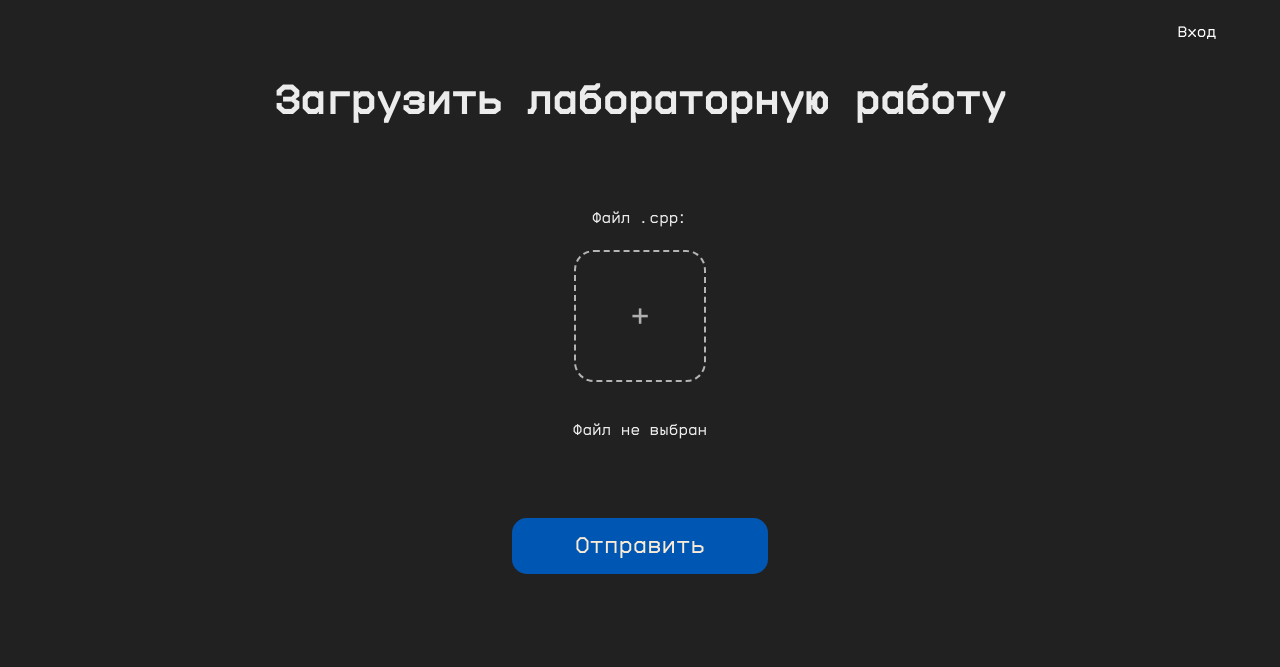
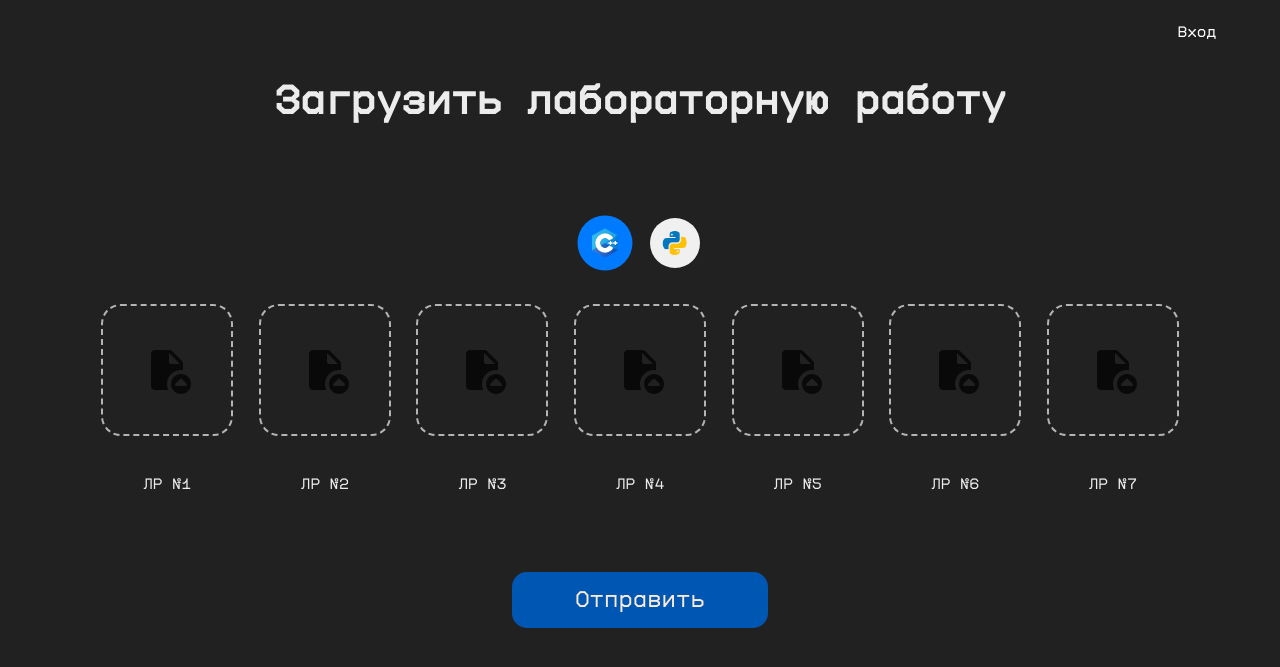
Before and after one commit to JKofAL/Veritas, a Flask app: page / in a window 1280 px wide. Shown: the top 667 px of the page. Run offline with Flask 3, Linux system fonts and the light colour scheme.

Commit message:
добавил загрузку нескольких файлов, распределение по py и cpp

```diff
--- a/app/src/css/index.css
+++ b/app/src/css/index.css
@@ -1,15 +1,11 @@
 @import url("shablon.css");
 
 /* ----------------------------------------------- */
-/* главная страница */
-/* кастомизация заголовка вверху страницы */
+/* Заголовок страницы */
 /* ----------------------------------------------- */
 
 .title-main-list {
-    float: none;
     width: auto;
-    height: auto;
-    /* margin: 10vh 0; */
     padding: 10vh 0;
 }
 
@@ -19,14 +15,8 @@
 }
 
 /* ----------------------------------------------- */
+/* Поля для загрузки файла */
 /* ----------------------------------------------- */
-/* кастомизация поля с загрузкой файла */
-/* ----------------------------------------------- */
-
-.label-file-cpp {
-    width: auto;
-    padding: 1vh;
-}
 
 .input-cell-div {
     width: 10vw;
@@ -34,41 +24,40 @@
     border-radius: 15%;
     border: 2px dashed #b4b4b4;
     margin: 2vh auto 5vh auto;
+    position: relative;
 }
 
 .input-cell-div-p {
-    width: 10vw;
-    height: 10vw;
-    position: absolute;
     font-size: 32px;
     text-align: center;
     display: flex;
     justify-content: center;
     align-items: center;
-}
-
-.input-cell-p {
-    opacity: .7;
+    opacity: 0.7;
+    height: 100%;
+    width: 100%;
 }
 
 .input-cell {
     width: 100%;
     height: 100%;
     opacity: 0;
+    position: absolute;
+    top: 0;
+    left: 0;
 }
 
-/* ----------------------------------------------- */
-/* ----------------------------------------------- */
-/* отображение имени загруженного файла */
-/* ----------------------------------------------- */
+.input-cells {
+    display: inline-block;
+    margin: 0 1vw;
+}
 
 .file-name-display {
     text-align: center;
 }
 
 /* ----------------------------------------------- */
-/* ----------------------------------------------- */
-/* кнопка загрузки файла для проверки */
+/* Кнопка загрузки */
 /* ----------------------------------------------- */
 
 .button-upload-file {
@@ -92,22 +81,21 @@
     border: none;
 }
 
-/* эффект при наведении мыши на кнопку */
 .button-upload-file-bttn:hover {
     cursor: pointer;
     background-color: #0056b3;
 }
 
-/* эффект при наведении мыши на неактивную кнопку */
 .button-upload-file-bttn:disabled:hover {
     cursor: not-allowed;
 }
 
-/* кастомизация неактивной кнопки */
 .button-upload-file-bttn:disabled {
     background-color: #0056b3;
 }
 
+/* ----------------------------------------------- */
+/* Кнопка входа */
 /* ----------------------------------------------- */
 
 .login-btn {
@@ -117,3 +105,52 @@
     top: 3%;
     right: 5%;
 }
+
+/* ----------------------------------------------- */
+/* Переключатель языков */
+/* ----------------------------------------------- */
+
+.language-switch {
+    display: flex;
+    justify-content: center;
+    margin: 2vh 0;
+}
+
+.lang-btn {
+    width: 50px;
+    height: 50px;
+    background-color: #f0f0f0;
+    border: none;
+    border-radius: 50%;
+    margin: 0 10px;
+    display: flex;
+    justify-content: center;
+    align-items: center;
+    transition: background-color 0.3s ease, transform 0.3s ease;
+    cursor: pointer;
+}
+
+.lang-btn.active {
+    background-color: #007BFF;
+    transform: scale(1.1);
+}
+
+.lang-btn img {
+    width: 30px;
+    height: 30px;
+    pointer-events: none;
+}
+
+.lang-btn:hover {
+    background-color: #0056b3;
+}
+
+.lab-section {
+    margin: 20px;
+    display: flex;
+    justify-content: center;
+}
+
+.hidden {
+    display: none;
+}
--- a/app/templates/index.html
+++ b/app/templates/index.html
@@ -7,55 +7,157 @@
     <link rel="stylesheet" href="../src/css/index.css">
 </head>
 <body>
+    <!-- отображение имени пользователя -->
     {% if user == None %}
+    <!-- ссылка на логин, если пользователь не зашёл -->
         <a href="/login" class="login-btn">
-            <span>Вход</span>
+            <span id="username">Вход</span>
         </a>
     {% else %}
+    <!-- заглушка, если пользователь зашёл -->
         <a href="#" class="login-btn">
-            <span>{{ user }}</span>
+            <span id="username">{{ user }}</span>
         </a>
     {% endif %}
+
+    <!-- ОСНОВНОЙ БЛОК -->
+    <!-- ОСНОВНОЙ БЛОК -->
+    <!-- ОСНОВНОЙ БЛОК -->
     <div class="title-main-list">
         <h2 class="title-main">Загрузить лабораторную работу</h2>
     </div>
+
+    <!-- Добавляем переключатель языков -->
+    <div class="language-switch">
+        <button class="lang-btn active" id="cpp-btn" onclick="setLanguage('cpp')">
+            <img src="../src/images/cpp-icon.png" alt="C++" class="lang-icon">
+        </button>
+        <button class="lang-btn" id="python-btn" onclick="setLanguage('python')">
+            <img src="../src/images/python-icon.png" alt="Python" class="lang-icon">
+        </button>
+    </div>
+
+    <!-- добавляем форму загрузки файлов -->
     <form action="/upload" method="post" enctype="multipart/form-data">
-        <div class="label-file-cpp">
-            <p style="text-align: center;">Файл .cpp:</p>
+        <!-- Секция для C++ -->
+        <div id="cpp-section" class="lab-section">
+            {% for file_input in range(7) %}
+            <div class="input-cells">
+                <!-- ячейка загрузки файла -->
+                <div class="input-cell-div">
+                    <!-- отображение внутри ячейки -->
+                    <div class="input-cell-div-p">
+                        <image
+                            class="input-cell-p"
+                            id="input-cell-ico-cpp-{{ file_input + 1 }}"
+                            src="../src/images/upload-file.png" />
+                    </div>
+
+                    <input
+                        type="file"
+                        name="file-cpp-{{ file_input + 1 }}"
+                        id="file-cpp-{{ file_input + 1 }}"
+                        data-language="cpp"
+                        data-index="{{ file_input + 1 }}"
+                        class="input-cell">
+                </div>
+                <!-- отображение имени файла -->
+                <div id="file-name-display-cpp-{{ file_input + 1 }}" class="file-name-display">
+                    <p>ЛР №{{ file_input + 1 }}</p>
+                </div>
+            </div>
+            {% endfor %}
         </div>
 
-        <div class="input-cell-div">
-            <div class="input-cell-div-p">
-                <p class="input-cell-p">+</p>
+        <!-- Секция для Python -->
+        <div id="python-section" class="lab-section hidden">
+            {% for file_input in range(7) %}
+            <div class="input-cells">
+                <!-- ячейка загрузки файла -->
+                <div class="input-cell-div">
+                    <!-- отображение внутри ячейки -->
+                    <div class="input-cell-div-p">
+                        <image
+                            class="input-cell-p"
+                            id="input-cell-ico-py-{{ file_input + 1 }}"
+                            src="../src/images/upload-file.png" />
+                    </div>
+
+                    <input
+                        type="file"
+                        name="file-py-{{ file_input + 1 }}"
+                        id="file-py-{{ file_input + 1 }}"
+                        data-language="py"
+                        data-index="{{ file_input + 1 }}"
+                        class="input-cell">
+                </div>
+                <!-- отображение имени файла -->
+                <div id="file-name-display-py-{{ file_input + 1 }}" class="file-name-display">
+                    <p>ЛР №{{ file_input + 1 }}</p>
+                </div>
             </div>
-
-            <input type="file" name="file" id="file" onchange="updateFileName()" class="input-cell">
+            {% endfor %}
         </div>
-
-        <!-- Новый блок для отображения имени файла -->
-        <div id="file-name-display" class="file-name-display">
-            <p>Файл не выбран</p>
-        </div>
-
+        <!-- кнопка загрузки файлов -->
         <div class="button-upload-file">
             <button type="submit" class="button-upload-file-bttn" id="submit-btn" disabled>Отправить</button>
         </div>
-
     </form>
 
     <script>
-        function updateFileName() {
-            const fileInput = document.getElementById('file');
-            const fileNameDisplay = document.getElementById('file-name-display');
-            const submitButton = document.getElementById('submit-btn');
+       function setLanguage(language) {
+            // блоки с полями загрузки файлов
+            const cppSection = document.getElementById('cpp-section');
+            const pythonSection = document.getElementById('python-section');
 
-            // Если выбран файл, отображаем его имя, иначе показываем "Файл не выбран"
-            if (fileInput.files.length > 0) {
-                fileNameDisplay.innerHTML = `<p>Выбран файл: ${fileInput.files[0].name}</p>`;
-                submitButton.disabled = false; // Активируем кнопку
+            // кнопки переключения языков
+            const cppBtn = document.getElementById('cpp-btn');
+            const pythonBtn = document.getElementById('python-btn');
+
+            // активирует кнопки и инпут поля выбранного языка,
+            // блокирует инпут поля и скрывает кнопки другого языка
+            if (language === 'cpp') {
+                cppSection.classList.remove('hidden');
+                pythonSection.classList.add('hidden');
+                cppBtn.classList.add('active');
+                pythonBtn.classList.remove('active');
+            } else if (language === 'python') {
+                pythonSection.classList.remove('hidden');
+                cppSection.classList.add('hidden');
+                pythonBtn.classList.add('active');
+                cppBtn.classList.remove('active');
+            }
+        }
+
+
+        document.addEventListener('DOMContentLoaded', () => {
+
+            const filesInput = document.querySelectorAll('.input-cell')
+
+
+            filesInput.forEach(input => {
+                input.addEventListener('change', (event) => {
+                    const language = event.target.getAttribute('data-language')
+                    const index = event.target.getAttribute('data-index')
+
+
+                    updateFilename(language, index)
+                })
+            })
+        })
+
+
+        function updateFilename(lang, index) {
+            const fileInput = document.getElementById(`file-${lang}-${index}`)
+            const icon = document.getElementById(`input-cell-ico-${lang}-${index}`)
+            const filename = document.getElementById(`file-name-display-${lang}-${index}`)
+
+            if (fileInput.files.length > 0){
+                icon.src = '../src/images/file-uploaded.png'
+                filename.textContent = `${fileInput.files[0].name}`
             } else {
-                fileNameDisplay.innerHTML = '<p>Файл не выбран</p>';
-                submitButton.disabled = true; // Блокируем кнопку
+                icon.src = '../src/images/upload-file.png'
+                filename.textContent = `ЛБ №${index}`
             }
         }
     </script>
```
Also changed, not shown: app/src/images/cpp-icon.png (added), app/src/images/file-uploaded.png (added), app/src/images/python-icon.png (added), app/src/images/upload-file.png (added), 1 other file.
